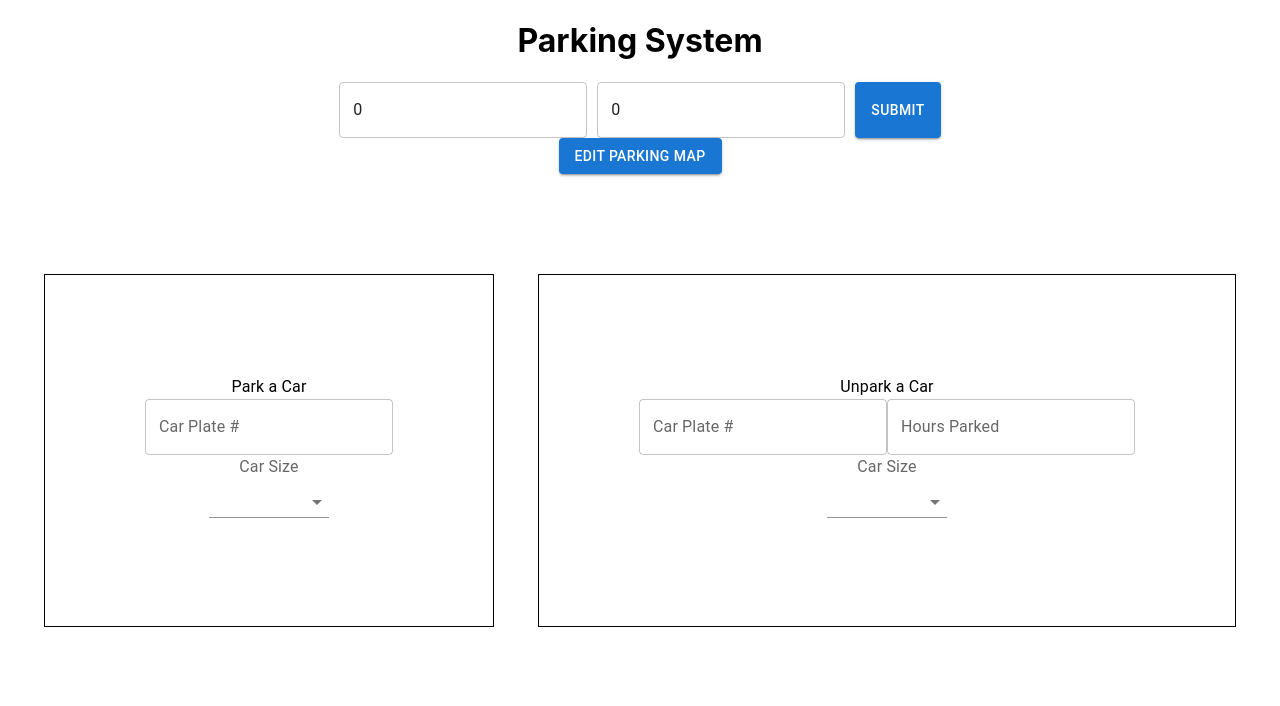
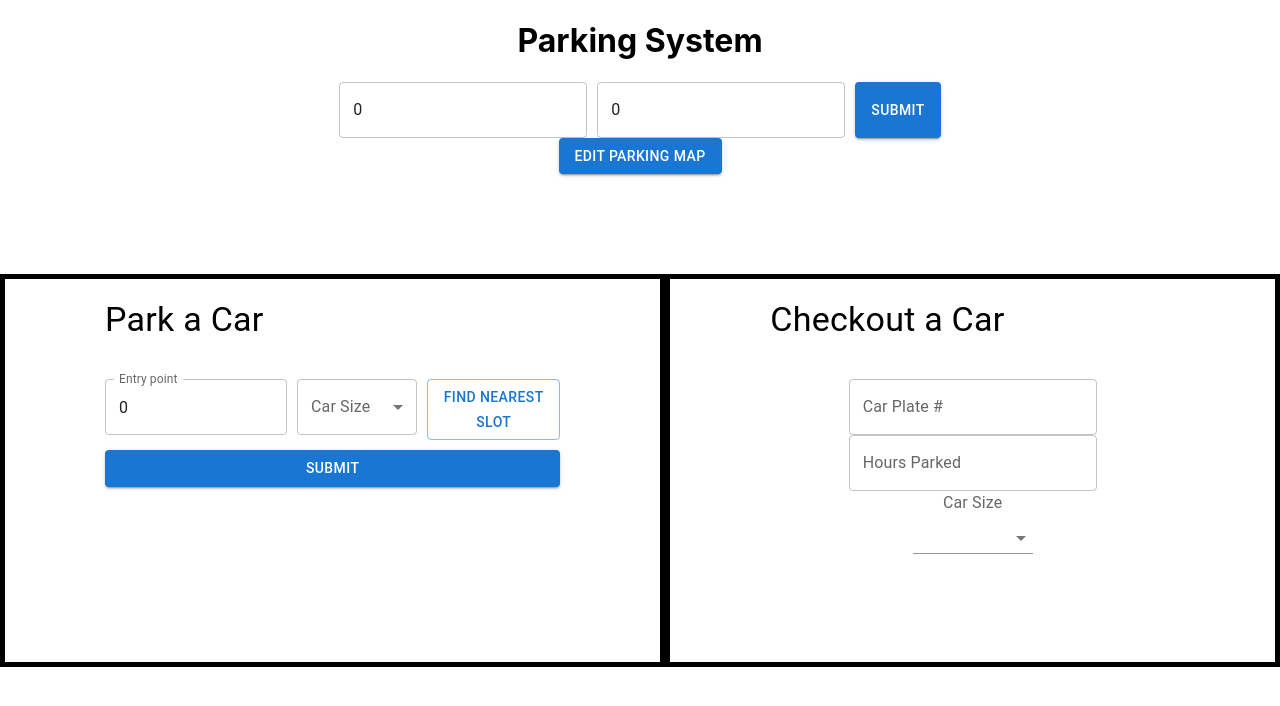
Before and after one commit to jrpt1017/parking-system, a React (Create React App) app: page / in a window 1280 px wide. Both pictures are taken after a click on the button "CREATE PARKING MAP". Shown: the top 706 px of the page. Built offline with nearby package versions, Linux system fonts and the light colour scheme.

Commit message:
Add components + functionalities
- Park a car component
- Unpark a car component
- Function to park a car

```diff
--- a/src/App.css
+++ b/src/App.css
@@ -29,14 +29,25 @@
 }
 
 .Parking-Slot-Box {
-  border: 1px solid;
+  border: 5px solid green;
   width: 200px;
   height: 200px;
+  position: relative;
+}
+
+.Occupied {
+  border: 5px solid red;
 }
 
 .Car-Input-Output {
-  border: 1px solid;
+  position: relative;
+  border: 5px solid;
   padding: 100px;
+}
+
+.InputOutputLabels {
+  position: absolute;
+  top: 20px;
 }
 
 @keyframes App-logo-spin {
--- a/src/App.tsx
+++ b/src/App.tsx
@@ -3,11 +3,17 @@ import { TextField, Button, Box, createStyles, Theme, InputLabel, MenuItem, Sele
 import { makeStyles } from '@mui/material/styles';
 import './App.css';
 
-
 type ParkingSlotSize = 'SP' | 'MP' | 'LP';
+type CarSize = 'S' | 'M' | 'L';
 interface IParkingSlot {
   entryPoint: number,
   slot: number,
+}
+
+interface IInput {
+  plateNumber: string,
+  carSize: string,
+  entryPoint: number,
 }
 
 interface IParking extends IParkingSlot {
@@ -25,6 +31,14 @@ const App = () => {
   const [parking, setParking] = React.useState<Array<IParking>>([]);
   const [isClicked, setIsClicked] = React.useState(false);
   const [isDone, setIsDone] = React.useState(false);
+  const [nearestSlot, setNearestSlot] = React.useState<undefined | IParking>(undefined);
+
+  // Input states
+  const [input, setInput] = React.useState<IInput>({
+    plateNumber: '',
+    carSize: '',
+    entryPoint: 0,
+  });
 
   const handleSetEntryPoint = (e: React.ChangeEvent<HTMLInputElement | HTMLTextAreaElement>) => {
     setEntryPoint(Number(e.target.value));
@@ -43,12 +57,16 @@ const App = () => {
   };
 
   const ParkingSlot: React.FC<IParking> = (props: IParking) => {
-    const { entryPoint, slot, plateNumber, parkingId, size } = props;
+    const { entryPoint, slot, plateNumber, parkingId, size, isOccupied } = props;
+    const boxClass = `Parking-Slot-Box ${isOccupied ? 'Occupied' : ''}`
+    console.log(parkingId, isOccupied);
     return (
-      <Box className='Parking-Slot-Box'>
-        <p>EP: {entryPoint}</p>
-        <p>SLOT: {slot}</p>
-        <p>Car parked: {plateNumber}</p>
+      <Box className={boxClass}>
+        <div style={{ marginBottom: '35px' }}>
+          <Typography style={{ position: 'absolute', left: 0 }}>EP: {entryPoint}</Typography>
+          <Typography style={{ position: 'absolute', right: 0 }}>Slot: {slot}</Typography>
+        </div>
+        <Typography>Car parked: {plateNumber}</Typography>
         {isDone ? (
           <p>Size: {size}</p>
         ) : (
@@ -83,6 +101,7 @@ const App = () => {
             size={parkingArea.size}
             plateNumber={parkingArea.plateNumber}
             parkingId={parkingArea.parkingId}
+            isOccupied={parkingArea.isOccupied}
           />
         </React.Fragment>
       )
@@ -96,23 +115,110 @@ const App = () => {
     );
   }
 
+  const getAvailableParking = () => {
+    switch (input.carSize) {
+      case 'S':
+        return ['SP', 'MP', 'LP'];
+      case 'M':
+        return ['MP', 'LP'];
+      case 'L':
+        return ['LP']
+      default:
+        return ['SP', 'MP', 'LP'];
+    }
+  };
+
+  const handleFindNearestSlot = () => {
+    // 1. Filter parking slots depending on car size
+    /*
+      S - SP|MP|LP
+      M - MP|LP
+      L - LP
+    */
+    const filteredParkingSlots = parking.filter((item) => {
+      return getAvailableParking().includes(item.size);
+    });
+    const firstIndex = filteredParkingSlots.findIndex((item) => {
+      return item.entryPoint === Number(input.entryPoint);
+    });
+    const parkingCopy = [...filteredParkingSlots];
+    const emptySlot = parkingCopy.slice(firstIndex).find((item) => {
+      return item.isOccupied === false;
+    });
+    setNearestSlot(emptySlot);
+  };
+
+  const handleParkACar = () => {
+    // Update values of parking variable. Set parking.
+    const newParking = [...parking];
+    const findParkingSlot = newParking.find((item) => {
+      return nearestSlot!.parkingId === item.parkingId;
+    });
+    findParkingSlot!.plateNumber = input.plateNumber;
+    findParkingSlot!.isOccupied = true;
+    setParking([...newParking])
+    setInput({
+      plateNumber: '',
+      carSize: '',
+      entryPoint: 0,
+    });
+  };
+
+  const setInputValues = (e: React.ChangeEvent<HTMLInputElement | HTMLTextAreaElement> | SelectChangeEvent<ParkingSlotSize>) => {
+    const newInput = {
+      ...input,
+      [e.target.name]: e.target.value,
+    };
+    setInput(newInput);
+  };
+
   const CheckInCar = () => {
     return (
       <Box className='Car-Input-Output'>
-        <Typography>Park a Car</Typography>
-        <TextField id="outlined-basic" label="Car Plate #" variant="outlined" />
-        <InputLabel id="demo-simple-select-standard-label">Car Size</InputLabel>
-        <FormControl variant="standard" sx={{ m: 1, minWidth: 120 }}>
+        <Typography className="InputOutputLabels" variant="h4">Park a Car</Typography>
+        <Box display="flex" flexDirection="column" gap="10px">
+          <Box display="flex" flexDirection="row" gap="10px">
+            <TextField
+              name="entryPoint"
+              label="Entry point"
+              variant="outlined"
+              onChange={(e) => { return setInputValues(e) }}
+              value={input.entryPoint}
+            />
+            <Box sx={{ minWidth: 120 }}>
+              <FormControl fullWidth>
+                <InputLabel>Car Size</InputLabel>
                 <Select
-            // value={size}
-            // onChange={(e) => { return handleChangeParkingSize(parkingId, e) }}
+                  name="carSize"
+                  value={input.carSize}
+                  onChange={(e) => { return setInputValues(e as unknown as SelectChangeEvent<ParkingSlotSize>) }}
                   label="Size"
                 >
-            <MenuItem value="SP">SP</MenuItem>
-            <MenuItem value="MP">MP</MenuItem>
-            <MenuItem value="LP">LP</MenuItem>
+                  <MenuItem value="S">S</MenuItem>
+                  <MenuItem value="M">M</MenuItem>
+                  <MenuItem value="L">L</MenuItem>
                 </Select>
               </FormControl>
+            </Box>
+            <Button variant="outlined" onClick={() => { return handleFindNearestSlot(); }}>Find Nearest Slot</Button>
+          </Box>
+          {nearestSlot ? (
+            <>
+              <Typography>Parking EP: {nearestSlot?.entryPoint}</Typography>
+              <Typography>Parking Slot: {nearestSlot?.slot}</Typography>
+              <TextField
+                name="plateNumber"
+                value={input.plateNumber}
+                id="outlined-basic"
+                label="Car Plate #"
+                variant="outlined"
+                onChange={(e) => { return setInputValues(e) }}
+              />
+            </>
+          ) : ''}
+
+          <Button variant="contained" onClick={() => { return handleParkACar(); }}>Submit</Button>
+        </Box>
       </Box>
     )
   };
@@ -120,14 +226,12 @@ const App = () => {
   const CheckOutCar = () => {
     return (
       <Box className='Car-Input-Output'>
-        <Typography>Unpark a Car</Typography>
+        <Typography className="InputOutputLabels" variant="h4">Checkout a Car</Typography>
         <TextField id="outlined-basic" label="Car Plate #" variant="outlined" />
         <TextField id="outlined-basic" label="Hours Parked" variant="outlined" />
         <InputLabel id="demo-simple-select-standard-label">Car Size</InputLabel>
         <FormControl variant="standard" sx={{ m: 1, minWidth: 120 }}>
           <Select
-            // value={size}
-            // onChange={(e) => { return handleChangeParkingSize(parkingId, e) }}
             label="Size"
           >
             <MenuItem value="SP">SP</MenuItem>
@@ -196,8 +300,12 @@ const App = () => {
         {isDone ? 'Edit Parking Map' : 'Create Parking Map'}
       </Button>
       <Box display="flex" justifyContent="space-evenly" style={{ marginTop: '100px' }}>
+        {isDone ? (
+          <>
             <CheckInCar />
             <CheckOutCar />
+          </>
+        ) : ''}
       </Box>
     </div>
   );
```
Lines whose indentation alone changed are shown as unchanged.
